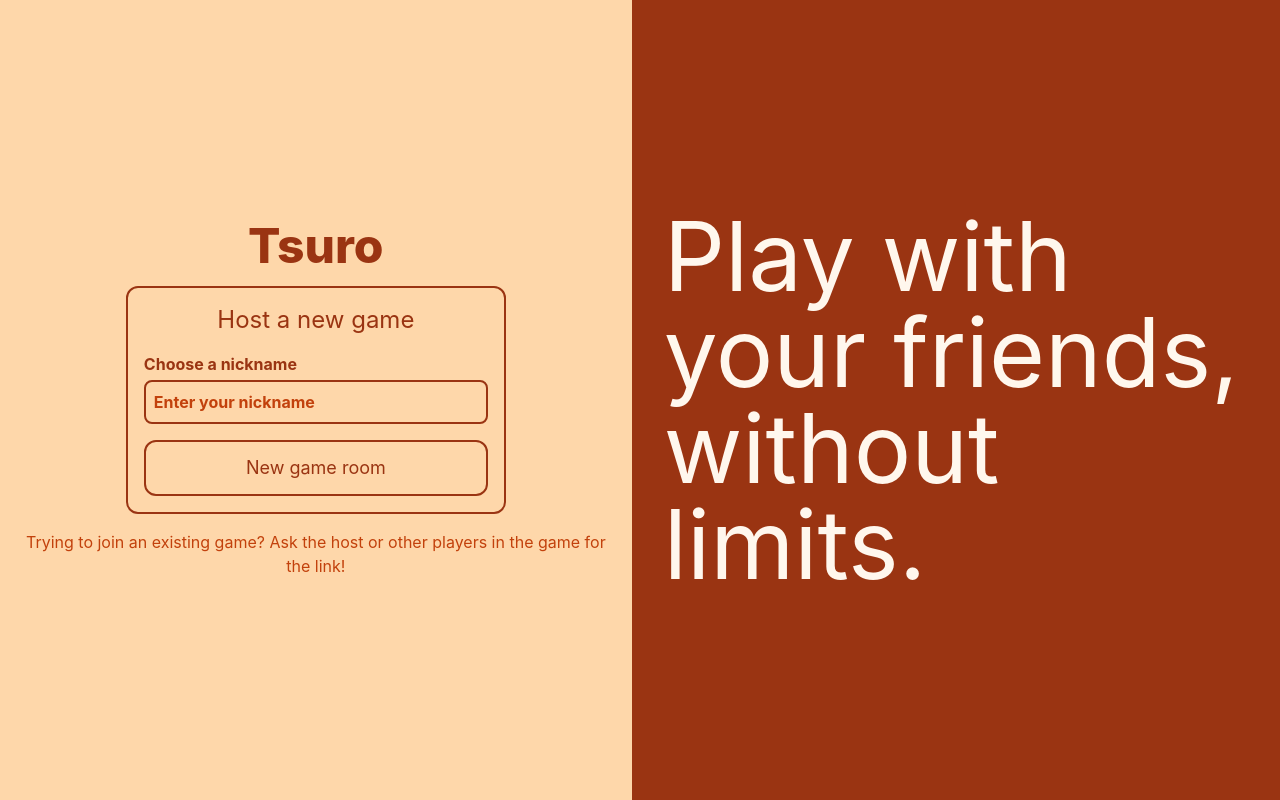
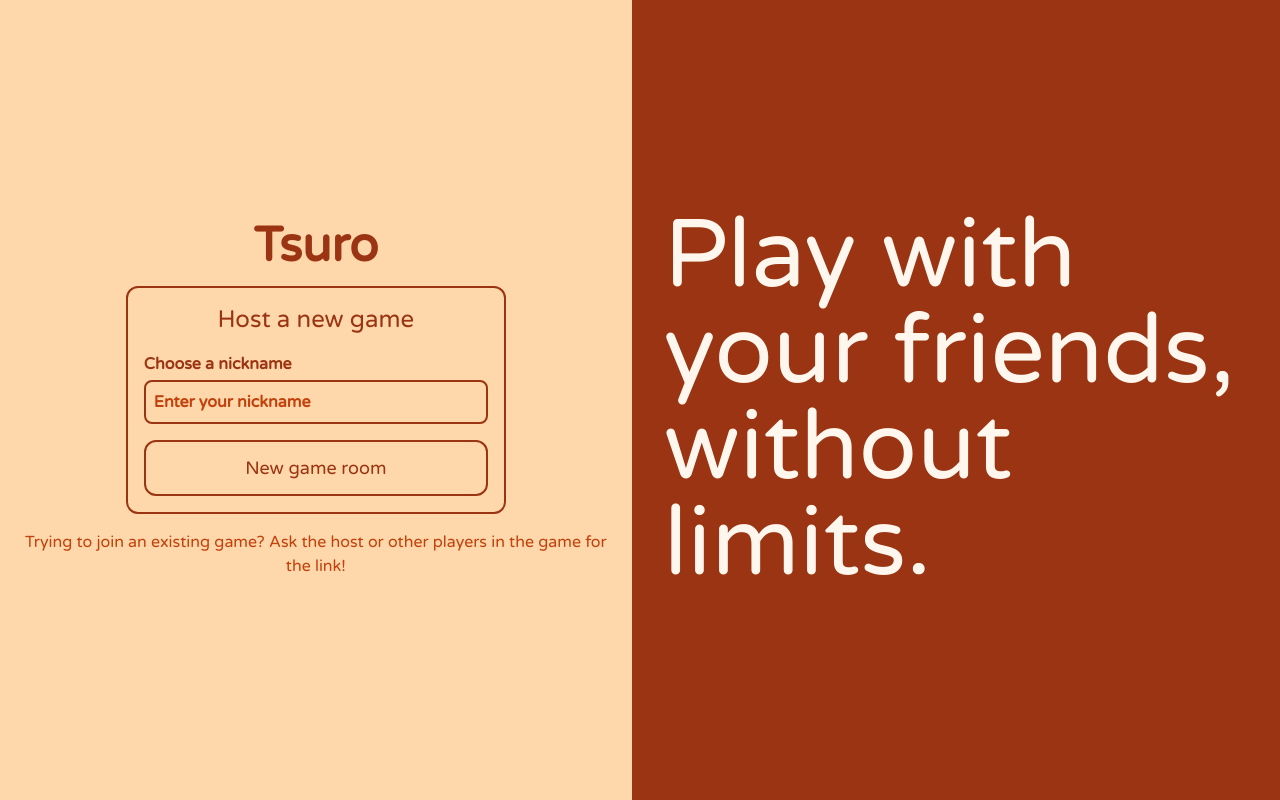
Before and after one commit to ldanet/online-tsuro, a Next.js app: page / in a window 1280 px wide. Built offline with nearby package versions, Linux system fonts and the light colour scheme.

Commit message:
feat(all): add fonts

```diff
--- a/src/components/Button.tsx
+++ b/src/components/Button.tsx
@@ -2,6 +2,7 @@ import { ComponentProps } from "react";
 import { cn } from "../utils/styles";
 
 const Button = ({
+  className,
   fullSize,
   onClick,
   ...props
@@ -9,8 +10,9 @@ const Button = ({
   return (
     <button
       className={cn(
+        className,
         fullSize && "w-full",
-        "rounded-xl px-4 border-2 border-orange-800 py-3 text-lg text-orange-800 hover:bg-orange-800 hover:text-orange-50"
+        "rounded-xl border-2 border-orange-800 px-4 py-3 text-lg text-orange-800 hover:bg-orange-800 hover:text-orange-50"
       )}
       onClick={onClick}
       {...props}
--- a/src/pages/_app.tsx
+++ b/src/pages/_app.tsx
@@ -1,8 +1,24 @@
 import "../styles/styles.css";
 import type { AppProps } from "next/app";
+import { Varela_Round, Comfortaa } from "next/font/google";
+import { cn } from "../utils/styles";
+
+const textFont = Varela_Round({
+  subsets: ["latin"],
+  weight: "400",
+});
+
+const displayFont = Comfortaa({
+  subsets: ["latin"],
+  variable: "--font-display",
+});
 
 function MyApp({ Component, pageProps }: AppProps) {
-  return <Component {...pageProps} />;
+  return (
+    <div className={cn(textFont.className, displayFont.variable)}>
+      <Component {...pageProps} />
+    </div>
+  );
 }
 
 export default MyApp;
--- a/src/pages/game.tsx
+++ b/src/pages/game.tsx
@@ -58,12 +58,17 @@ const Home: NextPage = () => {
   }, [joinGame, validateName, hostId, nameInput]);
 
   return (
-    <div className={cn(styles.container, 'bg-orange-200 text-orange-800 min-h-[100dvh]')}>
+    <div
+      className={cn(
+        styles.container,
+        "min-h-[100dvh] bg-orange-200 text-orange-800"
+      )}
+    >
       <Head>
         <title>Tsuro</title>
         <meta
           name="description"
-          content="An online version of the board game Tsuro"
+          content="An online version of the Tsuro board game"
         />
         <link rel="icon" href="/favicon.png" />
       </Head>
@@ -83,11 +88,9 @@ const Home: NextPage = () => {
                   clearNameError={clearNameError}
                 />
                 {hostId && isMounted && (
-                  <>
-                    <Button type="button" onClick={handleJoin}>
-                      Join{gameName ? <> {gameName}&apos;s game</> : ""}
-                    </Button>
-                  </>
+                  <Button type="submit" className="mt-4">
+                    Join{gameName ? ` ${gameName}'s game` : ""}
+                  </Button>
                 )}
               </form>
             </>
--- a/src/pages/index.tsx
+++ b/src/pages/index.tsx
@@ -43,7 +43,7 @@ const Home: NextPage = () => {
             nameError={nameError}
             clearNameError={clearNameError}
           />
-          <Button fullSize onClick={handleHost} type="button">
+          <Button fullSize type="submit">
             New game room
           </Button>
         </form>
--- a/tailwind.config.ts
+++ b/tailwind.config.ts
@@ -1,12 +1,16 @@
-import { Config } from "tailwindcss";
+import type { Config } from "tailwindcss";
+import defaultTheme from "tailwindcss/defaultTheme";
 
-const config: Config = {
+const config = {
   content: [
     "./src/pages/**/*.{js,ts,jsx,tsx}",
     "./src/components/**/*.{js,ts,jsx,tsx}",
   ],
   theme: {
     extend: {
+      fontFamily: {
+        display: ["var(--font-display)", ...defaultTheme.fontFamily.sans],
+      },
       strokeWidth: {
         3: "3",
       },
@@ -31,6 +35,6 @@ const config: Config = {
     },
   },
   plugins: [],
-};
+} satisfies Config;
 
 export default config;
```
